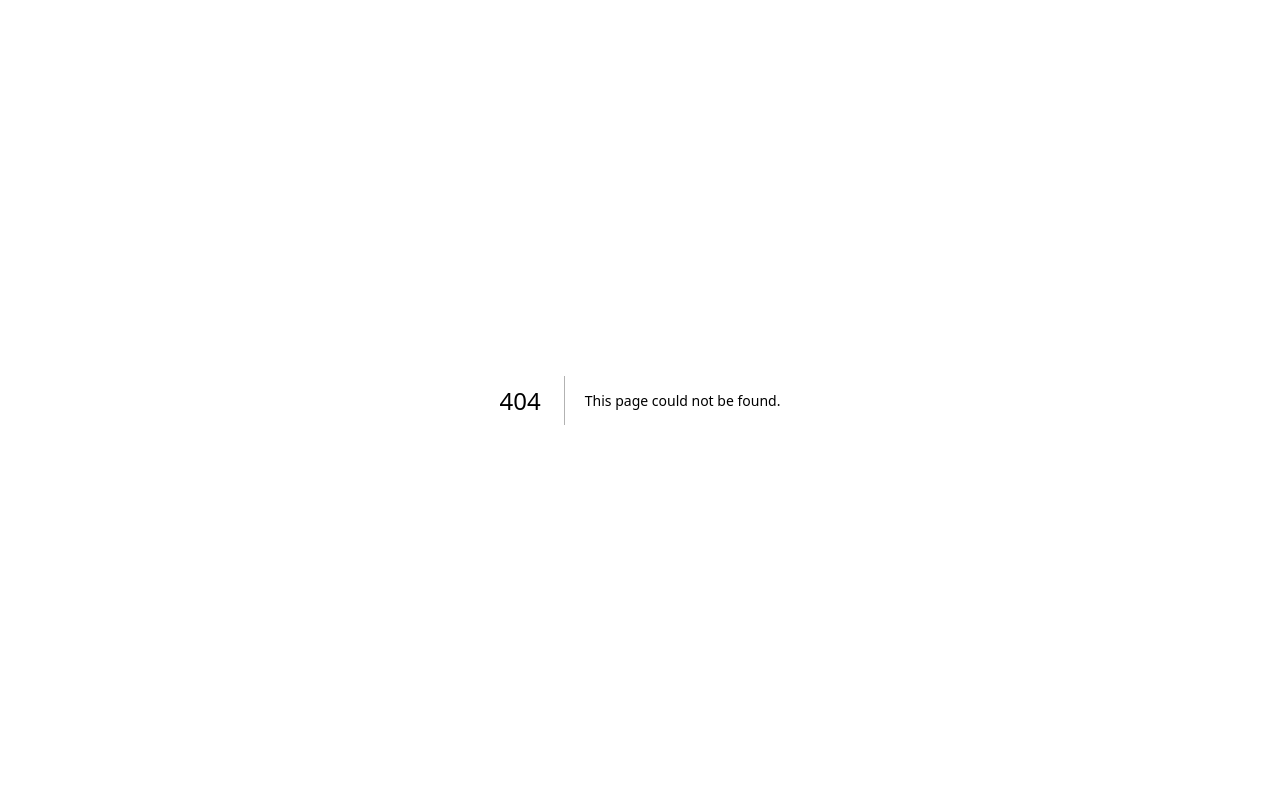
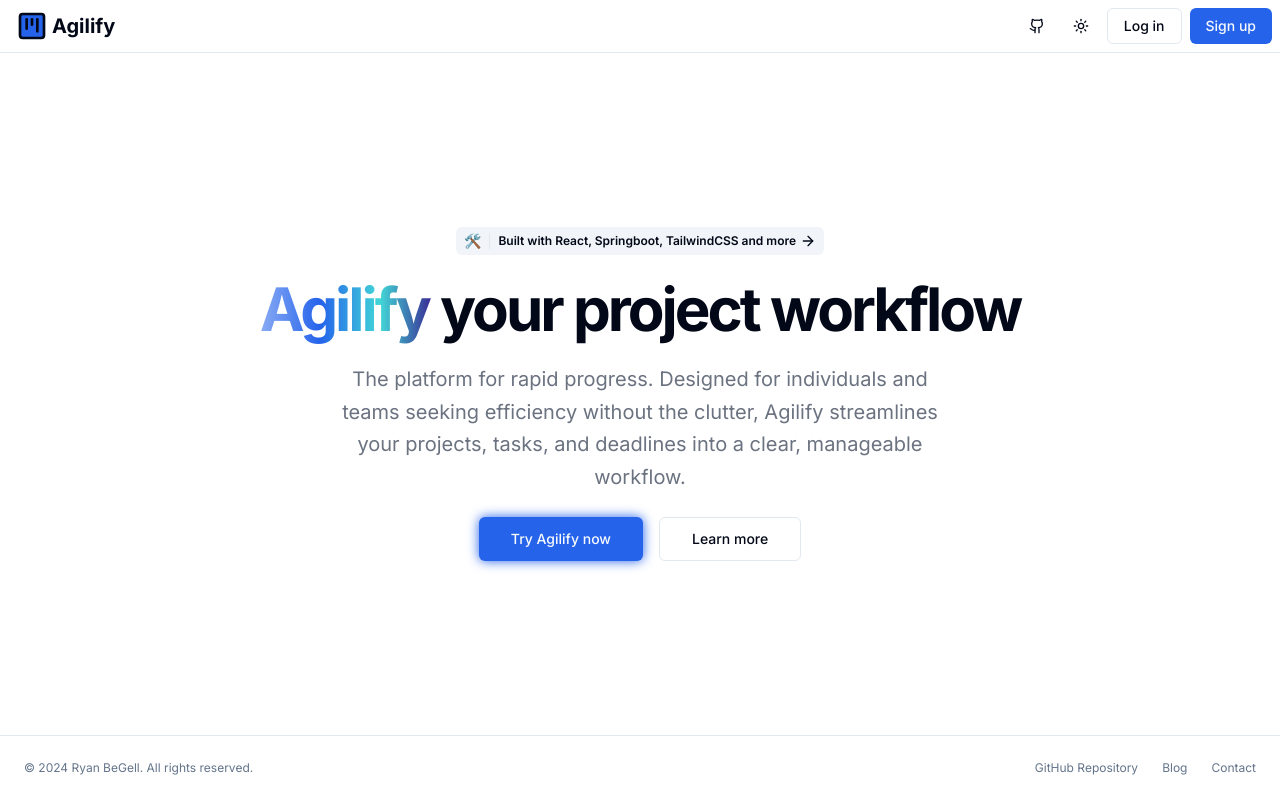
Before and after one commit to RyanBeGell/agile-board-front-end-react, a Next.js app: page /landing in a window 1280 px wide. Before the commit this address had no page. Built offline with nearby package versions, Linux system fonts and the light colour scheme.

Commit message:
landing page complete

```diff
--- /dev/null
+++ b/src/app/landing/page.tsx
@@ -0,0 +1,14 @@
+'use client';
+
+import Footer from '@/components/landing/footer';
+import Landing from '@/components/landing/landing';
+import Navbar from '@/components/landing/navbar';
+export default function Home() {
+  return (
+    <div className="flex flex-col min-h-screen">
+      <Navbar />
+      <Landing />
+      <Footer />
+    </div>
+  );
+}
```
